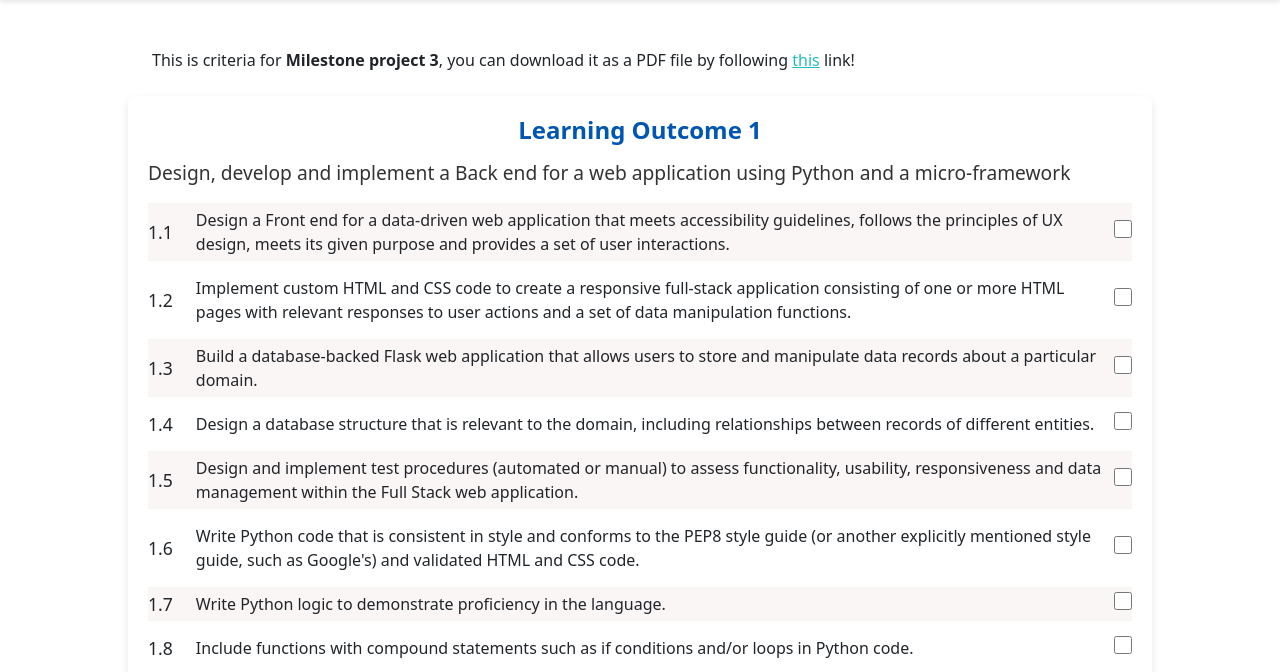
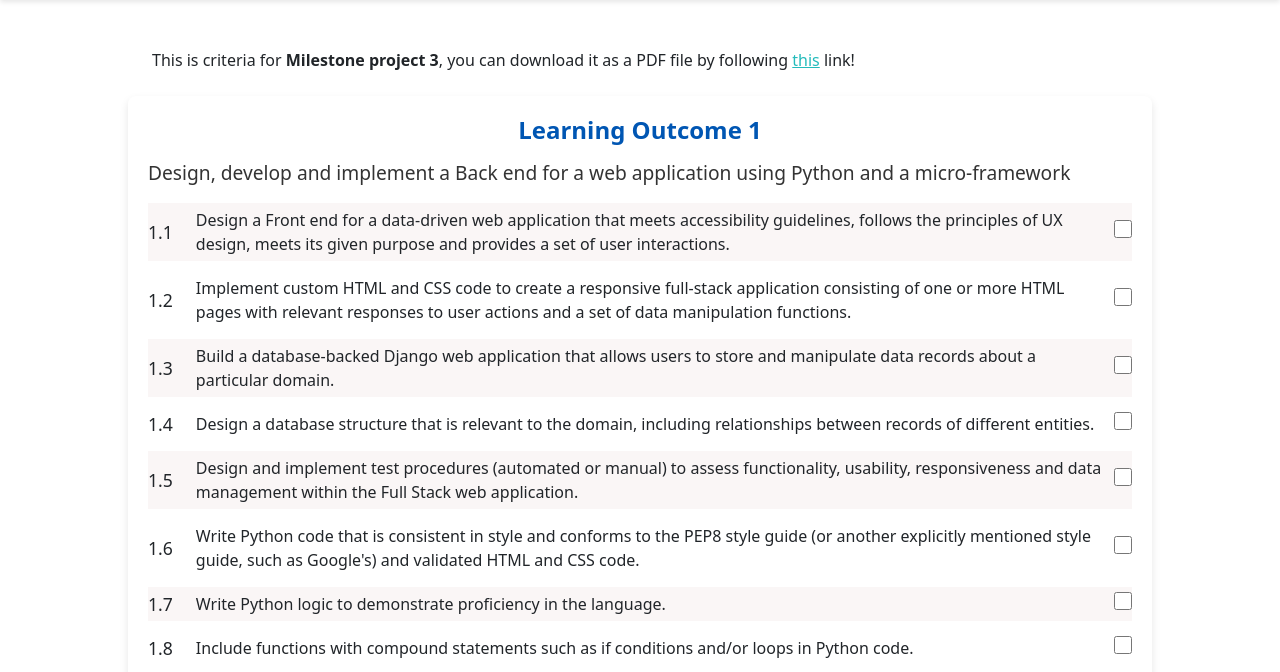
Before and after one commit to CIMarko/milestone-criteria-3, a website: page index.html in a window 1280 px wide. Shown: the part 72-744 px from the top of the page. Drawn offline with nearby package versions, Linux system fonts and the light colour scheme.

Commit message:
changed flask to django in criteria

```diff
--- a/index.html
+++ b/index.html
@@ -67,7 +67,7 @@
                     </div>
                     <div class="criteria">
                         <div class="criteria-number">1.3</div>
-                        <div class="criteria-explanation">Build a database-backed Flask web application that allows
+                        <div class="criteria-explanation">Build a database-backed Django web application that allows
                             users to store and manipulate data records about a particular domain.</div>
                         <div class="criteria-checkbox">
                             <input type="checkbox" id="criteria1.3" name="criteria1.3">
```
